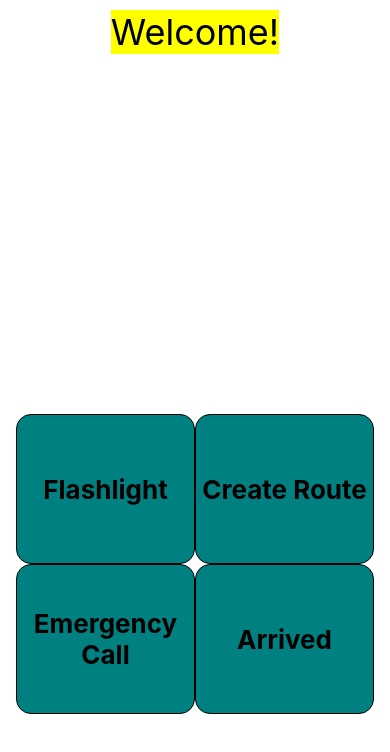
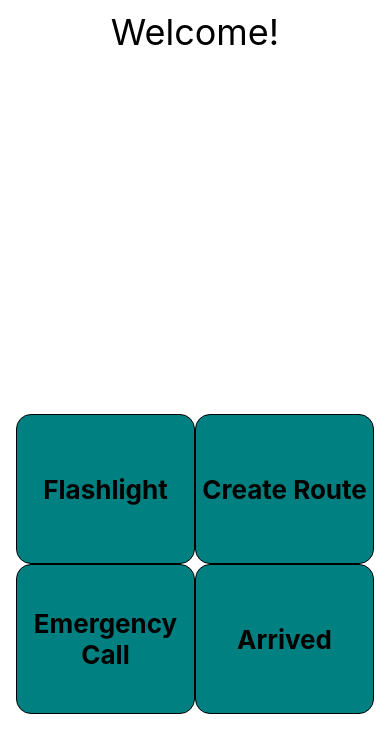
Before and after one commit to Leundai/SafeFriend, a React Native app: screen / in a window 390 px wide. Shown: the top 752 px of the page. Built offline with nearby package versions, Linux system fonts and the light colour scheme.

Commit message:
Yellow Color Changed

```diff
--- a/app/styles/MainStyles.js
+++ b/app/styles/MainStyles.js
@@ -2,7 +2,6 @@ import {StyleSheet} from 'react-native';
 
 export default StyleSheet.create({
   header: {
-    backgroundColor: 'yellow',
     fontSize: 36,
     alignSelf: 'center',
   },
```
Also changed, not shown: app/components/Main/MainButtons.js (+8 -10 lines).
